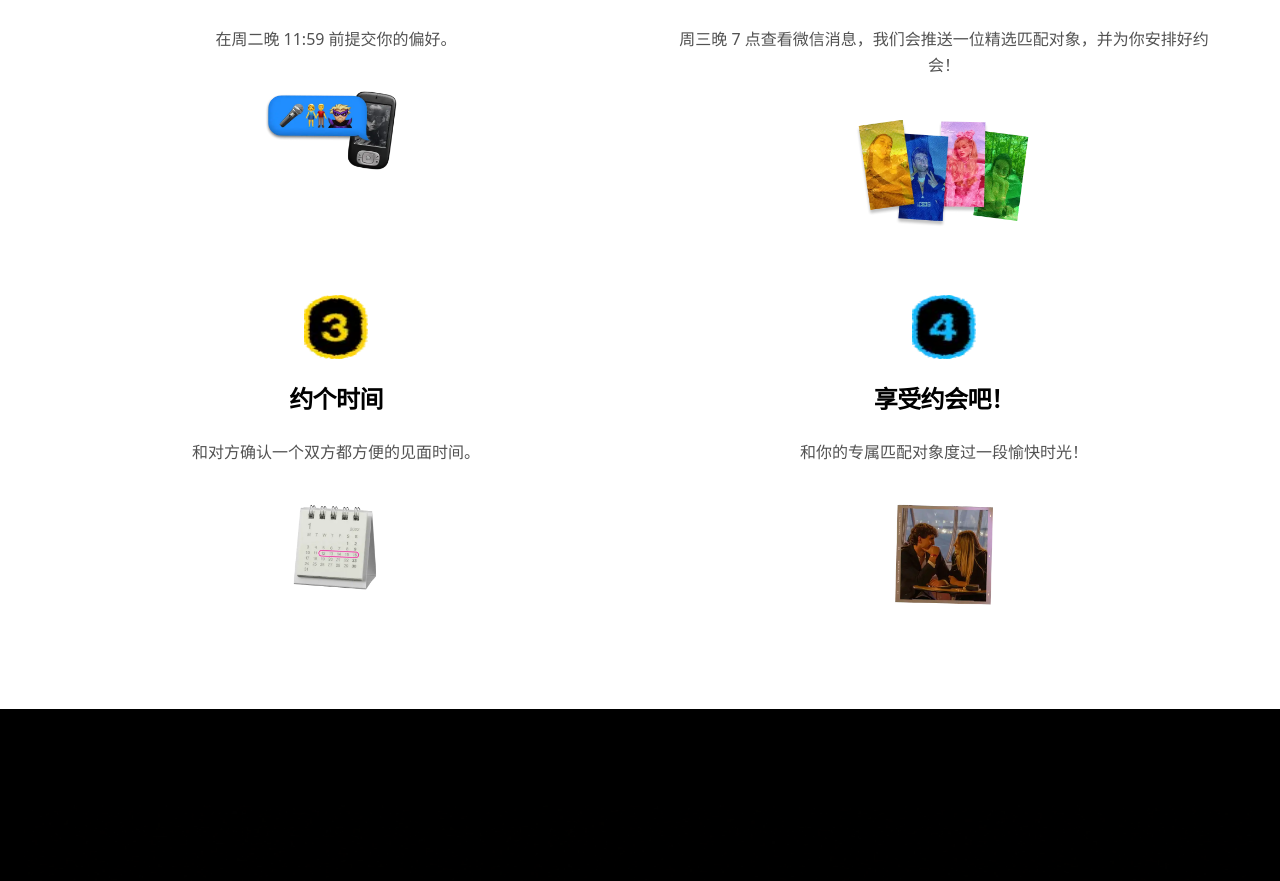
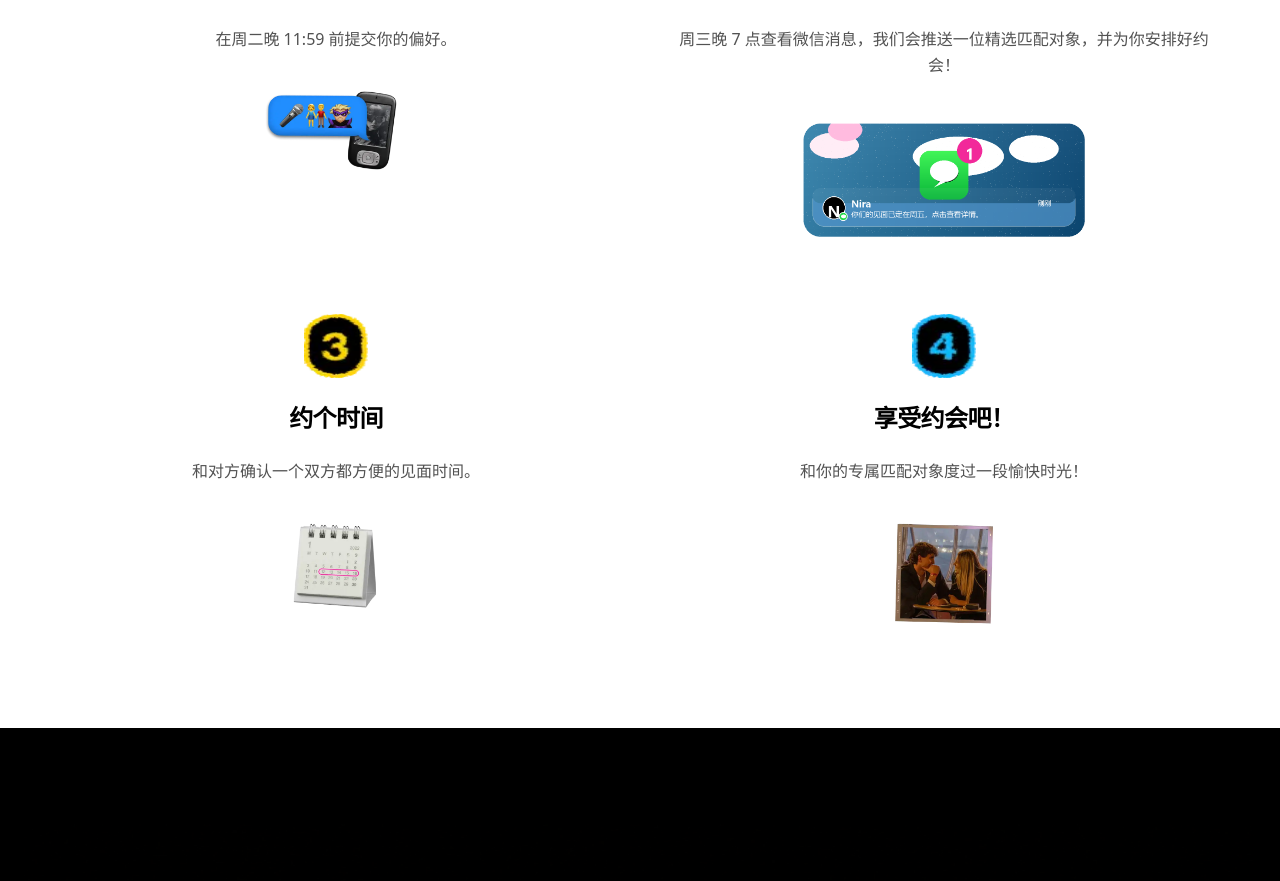
Before and after one commit to rawpaper123/nira, a Next.js app: page / in a window 1280 px wide. Shown: the part 1270-2151 px from the top of the page. Built offline with nearby package versions, Linux system fonts and the light colour scheme.

Commit message:
feat: replace Ditto notification image with Nira wechat version

```diff
--- a/components/HowItWorks.tsx
+++ b/components/HowItWorks.tsx
@@ -13,7 +13,7 @@ const steps = [
     title: "周三惊喜推送",
     description:
       "周三晚 7 点查看微信消息，我们会推送一位精选匹配对象，并为你安排好约会！",
-    image: "/images/howitworks/how_it_works_2.webp",
+    image: "/images/howitworks/nira-wechat-notification-v1.png",
     numImage: "/images/howitworks/number_2.webp",
   },
   {
```
Also changed, not shown: public/images/howitworks/nira-wechat-notification-v1.png (added).
